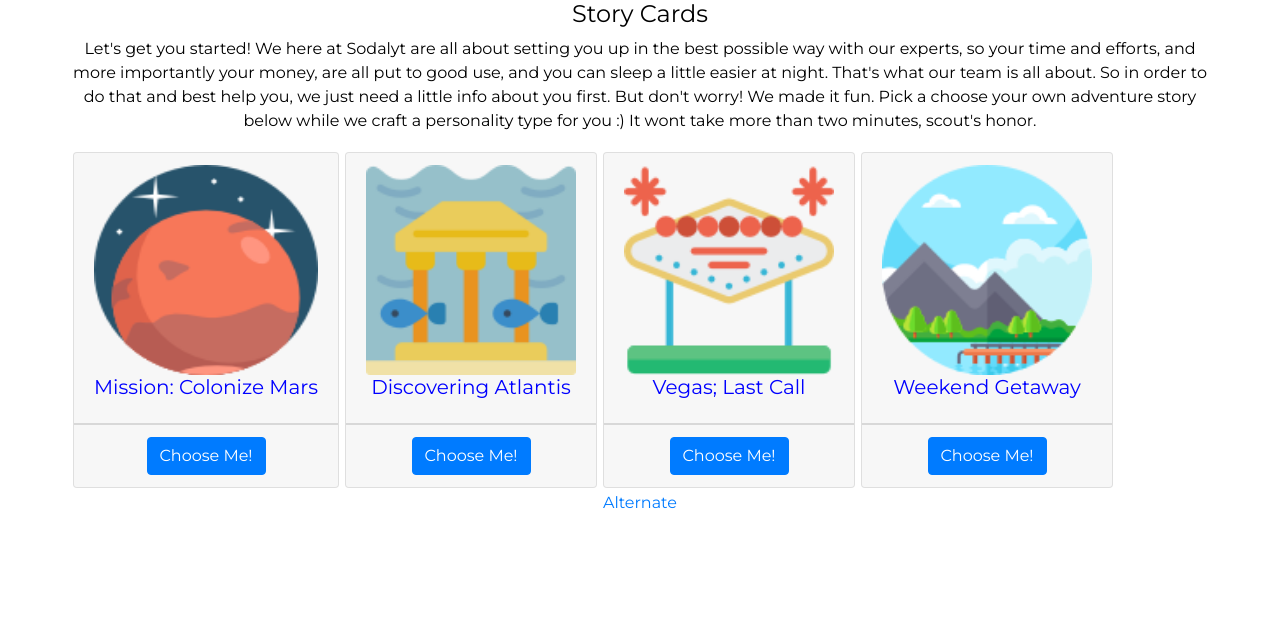
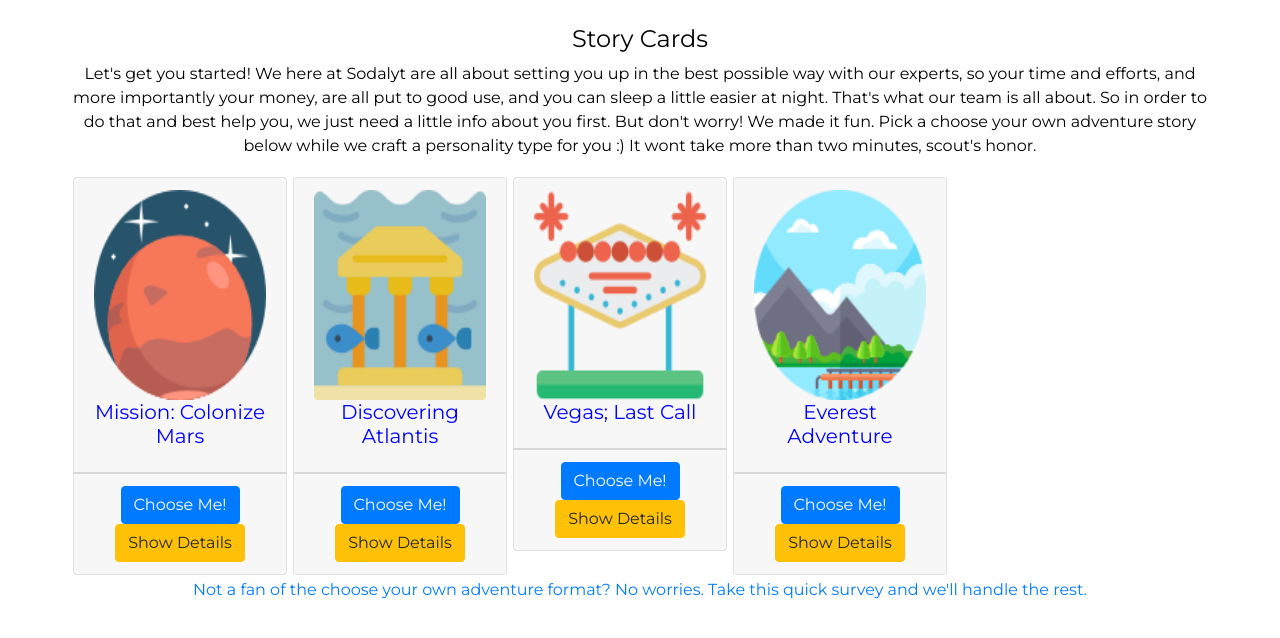
Before and after one commit to nicholasgalante1997/sodalyt, a React (Create React App) app: page /storycards in a window 1280 px wide. Shown: the top 638 px of the page. Built offline with nearby package versions, Linux system fonts and the light colour scheme.

Commit message:
toggle cards

```diff
--- a/src/App.css
+++ b/src/App.css
@@ -33,12 +33,16 @@
   }
 }
 
+/* Custom Styles */
+
+/* Whole Application Level; */
 .App {
   text-align: center;
   font-family: 'Montserrat', sans-serif;
   color: black;
 }
 
+/* Landing Page */
 .landing-col-left {
   padding-top: 2%;
 }
@@ -72,8 +76,6 @@
 }
 
 .landing-portal-card {
-  background-image: linear-gradient(to top, #09203f 0%, #537895 100%);
-  color: white;
   text-align: center;
 }
 
@@ -86,9 +88,22 @@
  color: blue;
  display: space-evenly;
  padding: 3px;
+ max-width: 220px;
 }
 
 .story-image {
   height: 210px;
   width: 200;
 }
+
+.story-card-container {
+  padding-top: 25px;
+}
+
+.standard-text {
+  color: black;
+}
+
+.landing-card-right-button {
+  padding-left: 50px;
+}
--- a/src/App.js
+++ b/src/App.js
@@ -1,12 +1,10 @@
 import React from 'react';
-import logo from './logo.svg';
 import './App.css';
 import 'bootstrap/dist/css/bootstrap.min.css';
 import 'react-slideshow-image/dist/styles.css'
 
 import LandingPage from './components/Landing/LandingPage'
 import NewUserCustomerForm from './components/Auth/NewCustomerUserForm'
-import SlideShow from './components/Landing/SlideShow'
 import StoryCardContainer from './components/Story/StoryCardContainer'
 import StoryAltPage from './components/Story/StoryAltPage'
 
--- a/src/components/Landing/LandingPage.js
+++ b/src/components/Landing/LandingPage.js
@@ -6,6 +6,7 @@ import Container from 'react-bootstrap/Container'
 import Row from 'react-bootstrap/Row'
 import Col from 'react-bootstrap/Col'
 import Card from 'react-bootstrap/Card'
+import Button from 'react-bootstrap/Button'
 
 const MissionStatement = `
 Our Mission is to make the customer to professional relationships more meaningful. We do this through AI powered matching, finding you the right professional based on your need, and more importantly your personality.
@@ -74,8 +75,13 @@ const LandingContainer = (props) => {
                          <Row>
                              Don't Have One of Those ^ Accounts? No Problem! Select a button below to get started!
                          </Row>
-                         <Row>
-                             <button onClick={pushToNewUserSignIn}>New Customer User</button>
+                         <Row className='landing-button-holder'>
+                             <div>
+                             <Button className='landing-card-left-button' variant='primary' onClick={pushToNewUserSignIn}>Looking for a Service?</Button>
+                             </div>
+                             <div>
+                             <Button className='landing-card-right-button' variant='primary'>Listing a Service?</Button>
+                             </div>
                          </Row>
                      </Card.Body>
                    </Card>
--- a/src/components/Story/StoryCard.js
+++ b/src/components/Story/StoryCard.js
@@ -1,12 +1,20 @@
-import React from 'react';
+import React, {useState} from 'react';
 
 import Card from 'react-bootstrap/Card'
 import Button from 'react-bootstrap/Button'
 
 const StoryCard = (props) => {
-    console.log(props)
+
+    const [showBack, toggleShowBack] = useState(false)
+
+    const handleCardFlip = (event) => {
+        toggleShowBack(!showBack)
+    }
+
+    console.log(props, showBack)
+
+    const cardFront = () => {
         return (
-        <div className='story-card'>
             <Card>
             <Card.Header>
                 <Card.Img src={props.story.thumbnailURL} alt='desc'
@@ -15,8 +23,32 @@ const StoryCard = (props) => {
             </Card.Header>
             <Card.Footer>
                 <Button variant='primary' onClick={() => props.handleStorySelect(props.id)}>Choose Me!</Button>
+                <Button variant='warning' onClick={handleCardFlip}>Show Details</Button>
             </Card.Footer>
         </Card>
+        )
+    }
+
+    const cardBack = () => {
+        return (
+            <Card>
+            <Card.Header>
+                <Card.Title>{props.story.storyName}</Card.Title>
+            </Card.Header>
+            <Card.Body>
+                <em className='standard-text'>{props.story.desc}</em>
+            </Card.Body>
+            <Card.Footer>
+                <Button variant='primary' onClick={() => props.handleStorySelect(props.id)}>Choose Me!</Button>
+                <Button variant='warning' onClick={handleCardFlip}>Hide Details</Button>
+            </Card.Footer>
+        </Card>
+        )
+    }
+
+    return (
+        <div className='story-card'>
+            { showBack ? cardBack() : cardFront()}
         </div>
      );
 }
--- a/src/components/Story/StoryCardContainer.js
+++ b/src/components/Story/StoryCardContainer.js
@@ -12,10 +12,22 @@ import Container from 'react-bootstrap/Container'
 import Row from 'react-bootstrap/Row'
 
 const storyCollection = [
-    {storyName: "Mission: Colonize Mars", thumbnailURL: Mars, desc: "", id: 1},
-    {storyName: "Discovering Atlantis", thumbnailURL: Atlantis, desc: "", id: 2},
-    {storyName: "Vegas; Last Call", thumbnailURL: Vegas, desc: "", id: 3},
-    {storyName: "Weekend Getaway", thumbnailURL: Lake, desc: "",  id: 4},
+    {storyName: "Mission: Colonize Mars",
+    thumbnailURL: Mars,
+    desc: "You and the other pioneers on the maiden voyage of the Odyssey-241 have just touched down on the surface of mars, when your power supply suddenly fails!",
+    id: 1},
+    {storyName: "Discovering Atlantis",
+    thumbnailURL: Atlantis,
+    desc: "On a discovery mission to study biomarine life near the ocean floor, you and your crew members discover what appears to be the lost City of Atlantis!",
+    id: 2},
+    {storyName: "Vegas; Last Call",
+    thumbnailURL: Vegas,
+    desc: "You were nobody, a math teacher maybe, others say a real estate agent. Doesn't really matter, because you've just won the 26.2 million dollar Jackpot at the Bellagio, and now all of Vegas is yours.",
+    id: 3},
+    {storyName: "Everest Adventure",
+    thumbnailURL: Lake,
+    desc: "This is it. The adventure you've been preparing for all of your life. Your bag is packed, your sherpa selected. It's time for Everest.",
+    id: 4},
 ]
 
 const StoryCardContainer = (props) => {
@@ -41,13 +53,14 @@ const StoryCardContainer = (props) => {
     console.log(selectedStory, "In the Story Card Container")
     return (
         <div>
-            <Container>
+            <Container className='story-card-container'>
                 <h4>Story Cards</h4>
                 <Row>
                     <p>{STORYGREETING}</p>
                 </Row>
                 <Row>
                     {storyCollection.map(story => (<StoryCard
+                    key={story.id}
                     story={story}
                     id={story.id}
                     handleStorySelect={handleStorySelect}
@@ -56,7 +69,7 @@ const StoryCardContainer = (props) => {
             <Link to={{
                 pathname: '/stories/alt',
                 state: {stateTest: "Im passing this object through React Router Dom"}
-            }}>Alternate</Link>
+            }}>Not a fan of the choose your own adventure format? No worries. Take this quick survey and we'll handle the rest.</Link>
             </Container>
         </div>
      );
```
Lines whose indentation alone changed are shown as unchanged.
